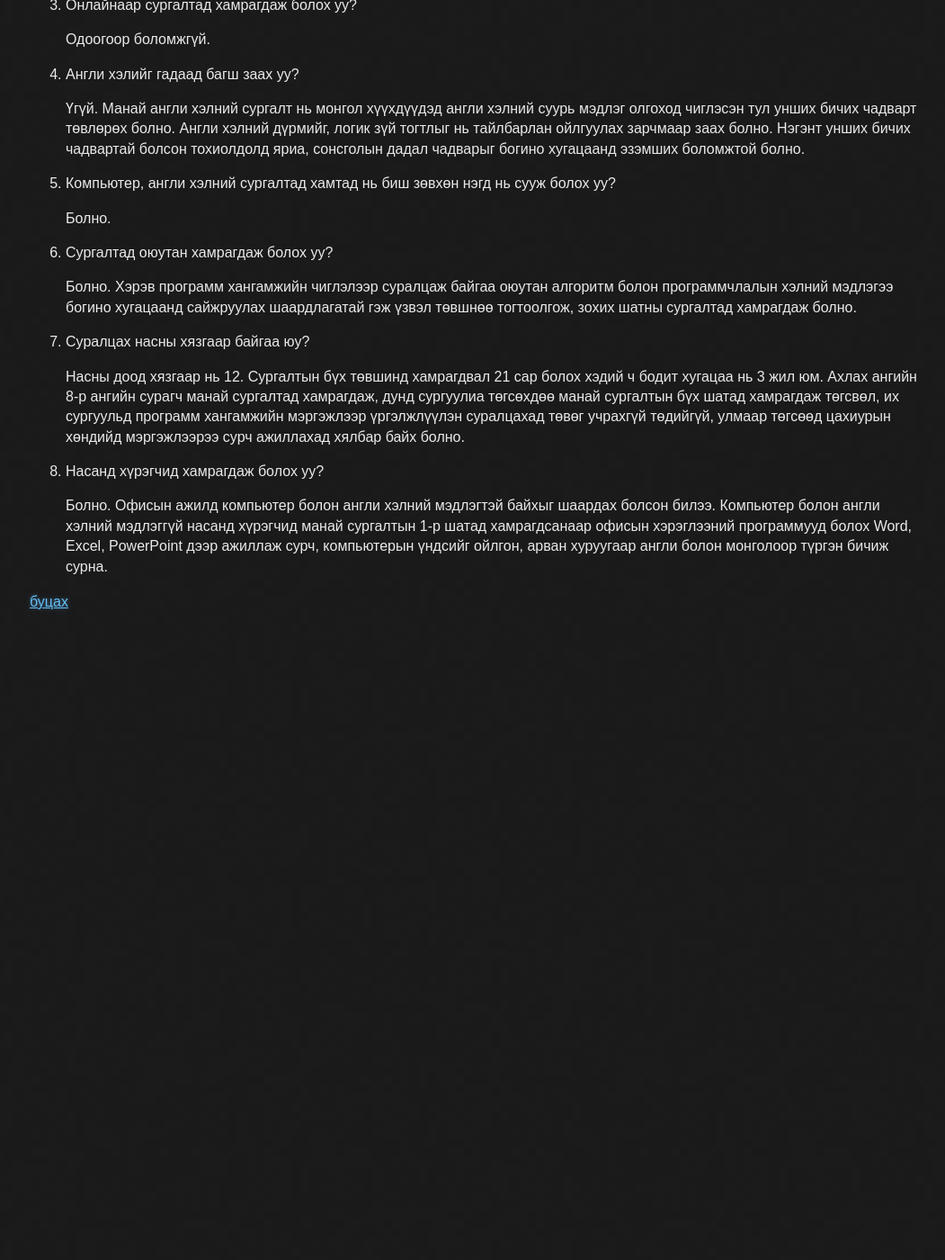
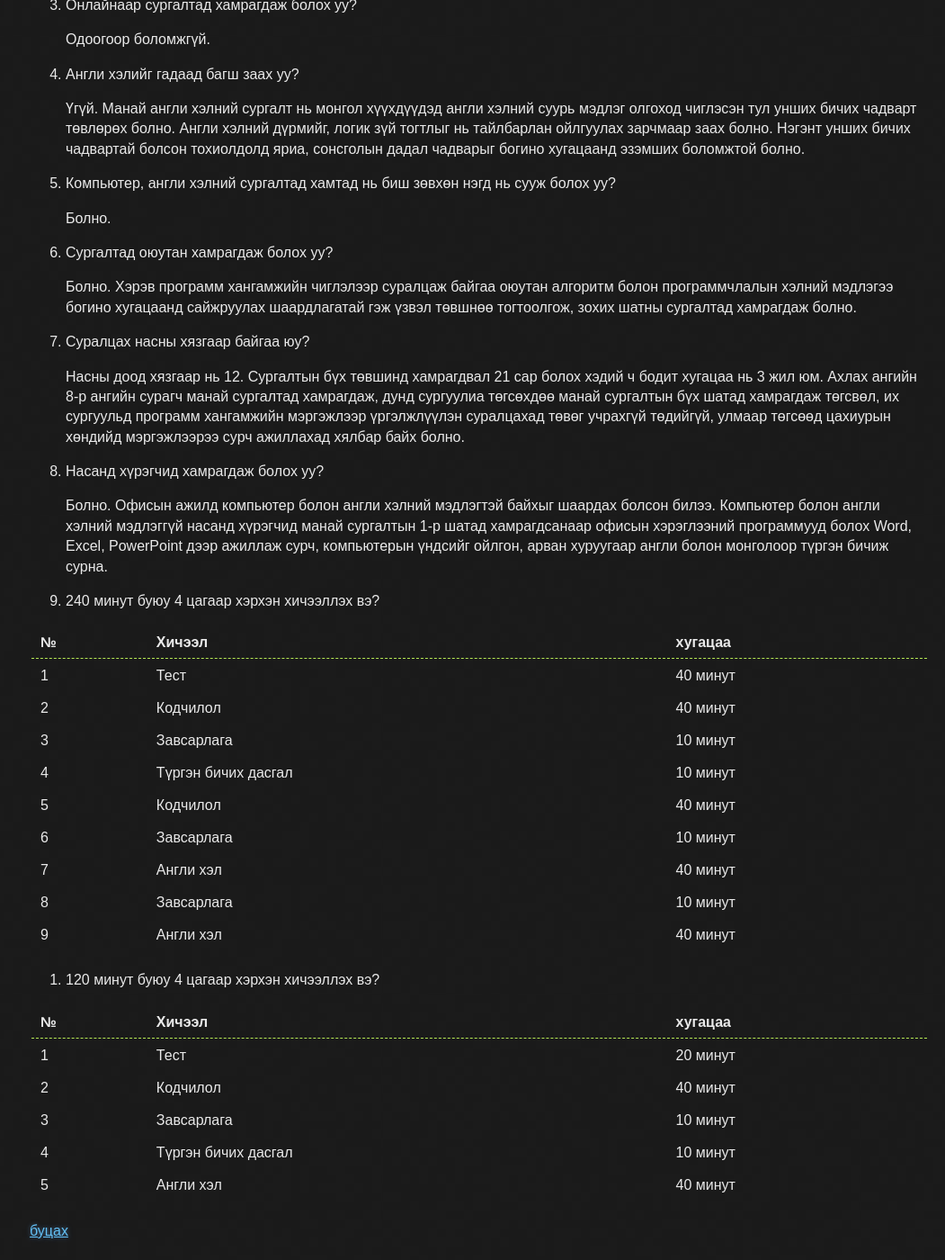
Before and after one commit to ganaatulgaa/corecode, a Jekyll site: the page built from faq.md, in a window 1280 px wide and 1400 px high, scrolled down 492 px. Shown: the whole window at 90% size, without its empty margins (107-1158 px from the left). Built offline with Jekyll 4.4.1, drawn with Linux system fonts in a browser that asks for light colours; our own code applies the rules of GitHub Pages for plain Markdown files; before the commit the page ends 1193 px from its top, so only the background shows below that.

Commit message:
Update faq.md

```diff
--- a/faq.md
+++ b/faq.md
@@ -36,4 +36,33 @@ layout: default
 
     Болно. Офисын ажилд компьютер болон англи хэлний мэдлэгтэй байхыг шаардах болсон билээ. Компьютер болон англи хэлний мэдлэггүй насанд хүрэгчид манай сургалтын 1-р шатад хамрагдсанаар офисын хэрэглээний программууд болох Word, Excel, PowerPoint дээр ажиллаж сурч, компьютерын үндсийг ойлгон, арван хуруугаар англи болон монголоор түргэн бичиж сурна.
 
+11. 240 минут буюу 4 цагаар хэрхэн хичээллэх вэ?
+
+|---+---------------------+----------|
+| № | Хичээл              | хугацаа  |
+|---+---------------------+----------|
+| 1 | Тест                | 40 минут |
+| 2 | Кодчилол            | 40 минут |
+| 3 | Завсарлага          | 10 минут |
+| 4 | Түргэн бичих дасгал | 10 минут |
+| 5 | Кодчилол            | 40 минут |
+| 6 | Завсарлага          | 10 минут |
+| 7 | Англи хэл           | 40 минут |
+| 8 | Завсарлага          | 10 минут |
+| 9 | Англи хэл           | 40 минут |
+|---+---------------------+----------|
+
+12. 120 минут буюу 4 цагаар хэрхэн хичээллэх вэ?
+
+|---+---------------------+----------|
+| № | Хичээл              | хугацаа  |
+|---+---------------------+----------|
+| 1 | Тест                | 20 минут |
+| 2 | Кодчилол            | 40 минут |
+| 3 | Завсарлага          | 10 минут |
+| 4 | Түргэн бичих дасгал | 10 минут |
+| 5 | Англи хэл           | 40 минут |
+|---+---------------------+----------|
+
+
 [буцах](./)
```
